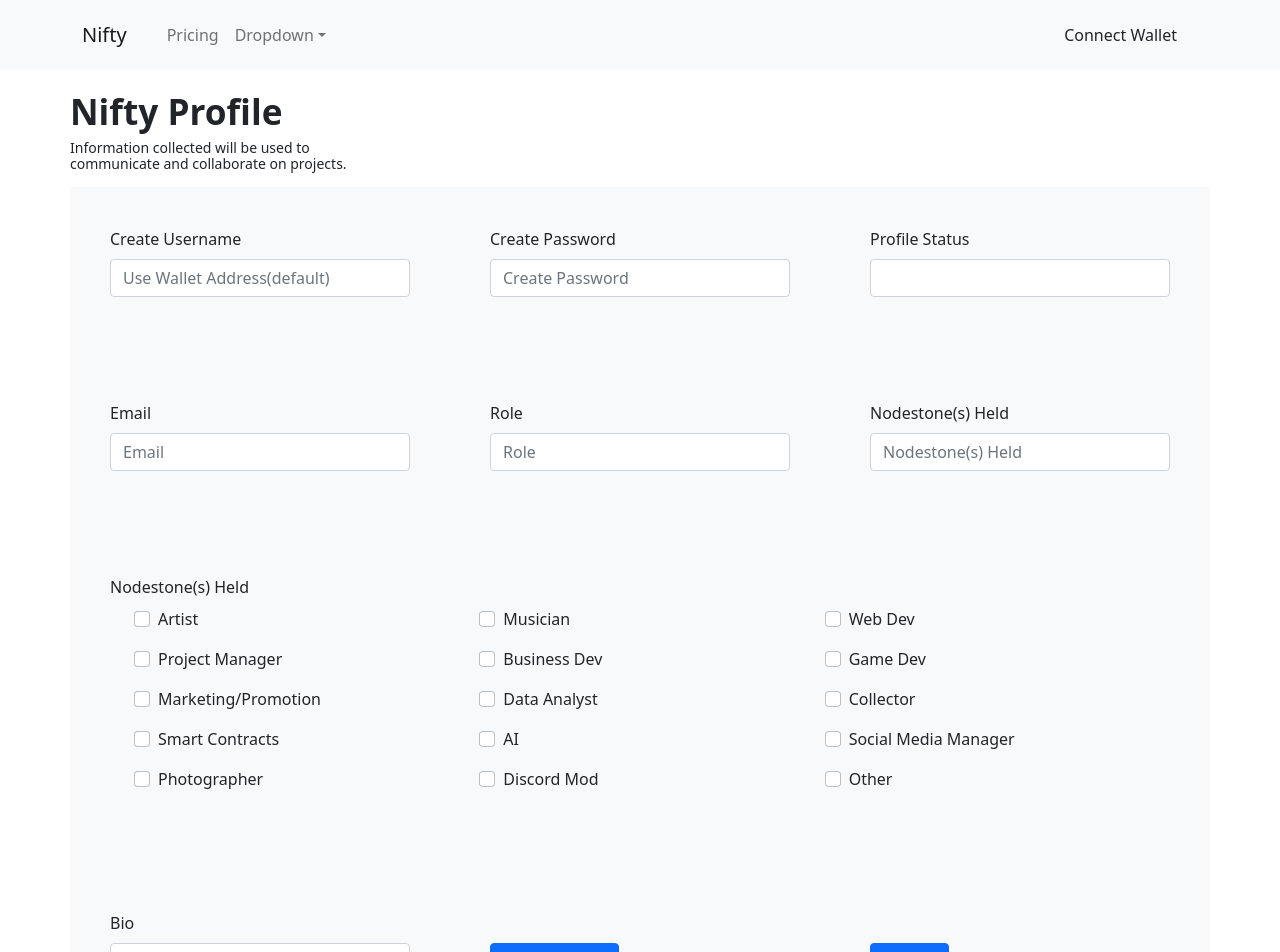
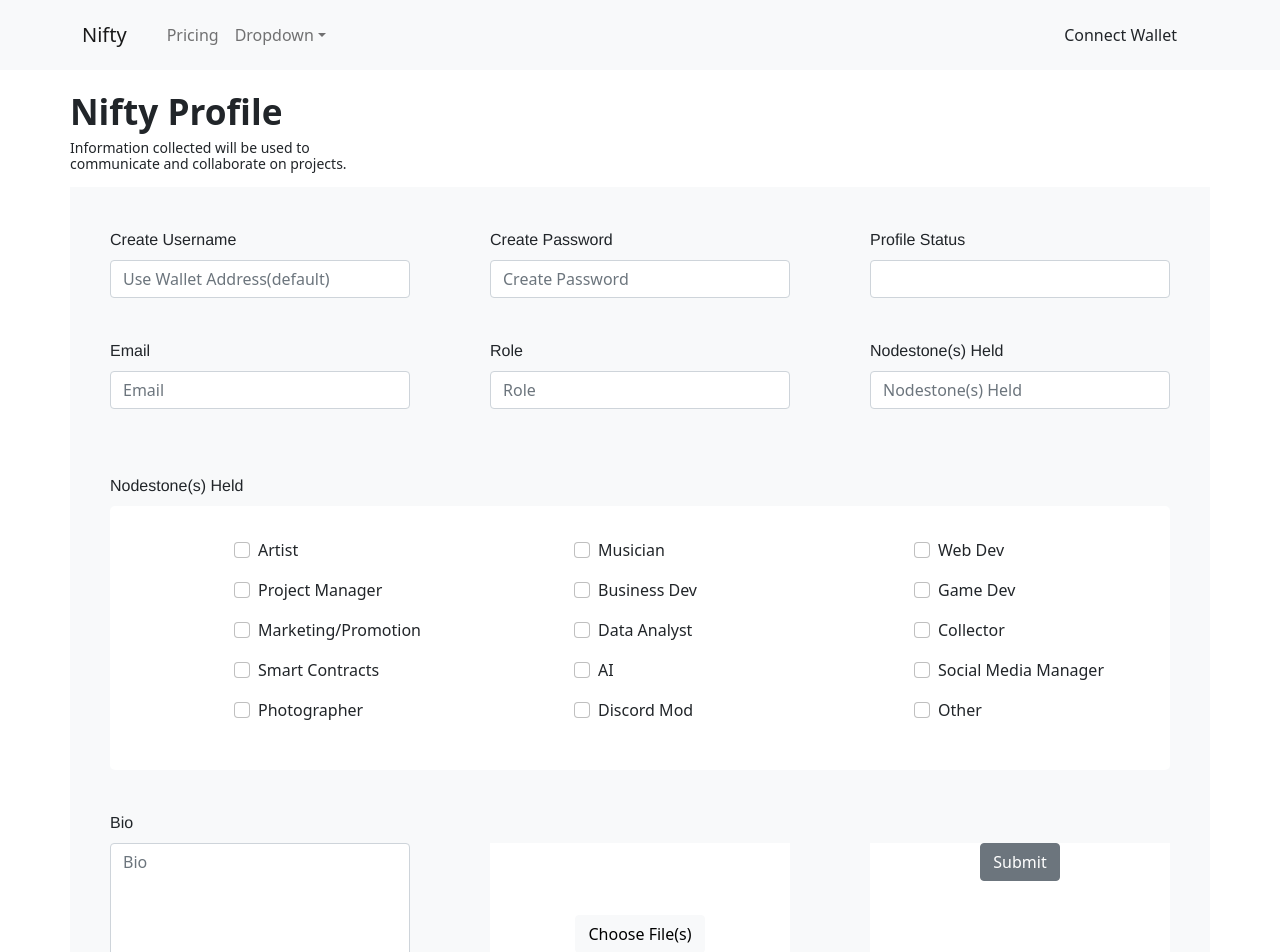
Before and after one commit to solution-pool/BHG-Nifty-Member, a React (Create React App) app: page / in a window 1280 px wide. Shown: the top 952 px of the page. Built offline with nearby package versions, Linux system fonts and the light colour scheme.

Commit message:
style fix on the footer bar

```diff
--- a/src/App.css
+++ b/src/App.css
@@ -51,5 +51,47 @@
 }
 
 .content .main-col {
-  padding : 2.5rem 2.5rem;
+  padding : 2.5rem 2.5rem 0 2.5rem;
 }
+
+.content .checkbox-panel {
+  padding: 2rem;
+  background-color: #FFFFFF;
+  border-radius: 5px;
+}
+
+.content .checkbox-panel .checkbox-col {
+  padding-left: 6.5rem;
+}
+
+.content .footer-element {
+  height: 10rem;
+  background-color: white;
+}
+
+.content .file-panel {
+  text-align: center;
+  margin : auto;
+}
+
+.content .file-panel button {
+  top : 45%;
+  position: relative;
+}
+
+.content .submit-panel {
+  text-align: center;
+  margin: auto;
+}
+
+.content .submit-panel button {
+  bottom : 0;
+  position: relative;
+  right: 0;
+}
+
+.form-label {
+  font-weight: 500;
+  font-size: 1rem;
+  font-family: 'Franklin Gothic Medium', 'Arial Narrow', Arial, sans-serif;
+}
--- a/src/components/Profile.js
+++ b/src/components/Profile.js
@@ -16,19 +16,19 @@ const Profile = () => {
                 <Form>
                     <Row>
                         <Col lg="4" md="6" sm="12" className="main-col">
-                            <Form.Group className="mb-4" controlId="formUsername">
+                            <Form.Group controlId="formUsername">
                                 <Form.Label>Create Username</Form.Label>
                                 <Form.Control type="text" placeholder="Use Wallet Address(default)" />
                             </Form.Group>
                         </Col>
                         <Col lg="4" md="6" sm="12" className="main-col">
-                            <Form.Group className="mb-4" controlId="formPassword">
+                            <Form.Group controlId="formPassword">
                                 <Form.Label>Create Password</Form.Label>
                                 <Form.Control type="text" placeholder="Create Password" />
                             </Form.Group>
                         </Col>
                         <Col lg="4" md="6" sm="12" className="main-col">
-                            <Form.Group className="mb-4" controlId="formStatus">
+                            <Form.Group controlId="formStatus">
                                 <Form.Label>Profile Status</Form.Label>
                                 <Form.Control type="text" placeholder="" />
                             </Form.Group>
@@ -40,93 +40,93 @@ const Profile = () => {
                             </Form.Group>
                         </Col>
                         <Col lg="4" md="6" sm="12" className="main-col">
-                            <Form.Group className="mb-4" controlId="formRole">
+                            <Form.Group controlId="formRole">
                                 <Form.Label>Role</Form.Label>
                                 <Form.Control type="text" placeholder="Role" />
                             </Form.Group>
                         </Col>
                         <Col lg="4" md="6" sm="12" className="main-col">
-                            <Form.Group className="mb-4" controlId="formHeld">
+                            <Form.Group controlId="formHeld">
                                 <Form.Label>Nodestone(s) Held</Form.Label>
                                 <Form.Control type="text" placeholder="Nodestone(s) Held" />
                             </Form.Group>
                         </Col>
                         <Col lg="12" md="12" className="main-col">
-                            <Form.Group className="mb-4" controlId="formHeld">
+                            <Form.Group controlId="formHeld">
                                 <Form.Label>Nodestone(s) Held</Form.Label>
-                                <Container>
+                                <Container className="checkbox-panel">
                                     <Row>
-                                        <Col lg="4" md="6" sm="12">
+                                        <Col lg="4" md="6" sm="12" className="checkbox-col">
                                             <Form.Group className="mb-3">
                                                 <Form.Check type="checkbox" label="Artist" />
                                             </Form.Group>
                                         </Col>
-                                        <Col lg="4" md="6" sm="12">
+                                        <Col lg="4" md="6" sm="12" className="checkbox-col">
                                             <Form.Group className="mb-3">
                                                 <Form.Check type="checkbox" label="Musician" />
                                             </Form.Group>
                                         </Col>
-                                        <Col lg="4" md="6" sm="12">
+                                        <Col lg="4" md="6" sm="12" className="checkbox-col">
                                             <Form.Group className="mb-3">
                                                 <Form.Check type="checkbox" label="Web Dev" />
                                             </Form.Group>
                                         </Col>
-                                        <Col lg="4" md="6" sm="12">
+                                        <Col lg="4" md="6" sm="12" className="checkbox-col">
                                             <Form.Group className="mb-3">
                                                 <Form.Check type="checkbox" label="Project Manager" />
                                             </Form.Group>
                                         </Col>
-                                        <Col lg="4" md="6" sm="12">
+                                        <Col lg="4" md="6" sm="12" className="checkbox-col">
                                             <Form.Group className="mb-3">
                                                 <Form.Check type="checkbox" label="Business Dev" />
                                             </Form.Group>
                                         </Col>
-                                        <Col lg="4" md="6" sm="12">
+                                        <Col lg="4" md="6" sm="12" className="checkbox-col">
                                             <Form.Group className="mb-3">
                                                 <Form.Check type="checkbox" label="Game Dev" />
                                             </Form.Group>
                                         </Col>
-                                        <Col lg="4" md="6" sm="12">
+                                        <Col lg="4" md="6" sm="12" className="checkbox-col">
                                             <Form.Group className="mb-3">
                                                 <Form.Check type="checkbox" label="Marketing/Promotion" />
                                             </Form.Group>
                                         </Col>
-                                        <Col lg="4" md="6" sm="12">
+                                        <Col lg="4" md="6" sm="12" className="checkbox-col">
                                             <Form.Group className="mb-3">
                                                 <Form.Check type="checkbox" label="Data Analyst" />
                                             </Form.Group>
                                         </Col>
-                                        <Col lg="4" md="6" sm="12">
+                                        <Col lg="4" md="6" sm="12" className="checkbox-col">
                                             <Form.Group className="mb-3">
                                                 <Form.Check type="checkbox" label="Collector" />
                                             </Form.Group>
                                         </Col>
-                                        <Col lg="4" md="6" sm="12">
+                                        <Col lg="4" md="6" sm="12" className="checkbox-col">
                                             <Form.Group className="mb-3">
                                                 <Form.Check type="checkbox" label="Smart Contracts" />
                                             </Form.Group>
                                         </Col>
-                                        <Col lg="4" md="6" sm="12">
+                                        <Col lg="4" md="6" sm="12" className="checkbox-col">
                                             <Form.Group className="mb-3">
                                                 <Form.Check type="checkbox" label="AI" />
                                             </Form.Group>
                                         </Col>
-                                        <Col lg="4" md="6" sm="12">
+                                        <Col lg="4" md="6" sm="12" className="checkbox-col">
                                             <Form.Group className="mb-3">
                                                 <Form.Check type="checkbox" label="Social Media Manager" />
                                             </Form.Group>
                                         </Col>
-                                        <Col lg="4" md="6" sm="12">
+                                        <Col lg="4" md="6" sm="12" className="checkbox-col">
                                             <Form.Group className="mb-3">
                                                 <Form.Check type="checkbox" label="Photographer" />
                                             </Form.Group>
                                         </Col>
-                                        <Col lg="4" md="6" sm="12">
+                                        <Col lg="4" md="6" sm="12" className="checkbox-col">
                                             <Form.Group className="mb-3">
                                                 <Form.Check type="checkbox" label="Discord Mod" />
                                             </Form.Group>
                                         </Col>
-                                        <Col lg="4" md="6" sm="12">
+                                        <Col lg="4" md="6" sm="12" className="checkbox-col">
                                             <Form.Group className="mb-3">
                                                 <Form.Check type="checkbox" label="Other" />
                                             </Form.Group>
@@ -138,22 +138,22 @@ const Profile = () => {
                         <Col lg="4" className="main-col">
                             <Form.Group className="mb-4">
                                 <Form.Label>Bio</Form.Label>
-                                <Form.Control as="textarea" rows={3} placeholder="Bio" />
+                                <Form.Control className="footer-element" as="textarea" rows={3} placeholder="Bio" />
                             </Form.Group>
                         </Col>
                         <Col lg="4" className="main-col">
                             <Form.Group className="mb-4">
                                 <Form.Label style={{visibility:'hidden'}}>Bio</Form.Label>
-                                <div>
-                                    <Button className="light">Choose File(s)</Button>
+                                <div className="footer-element file-panel">
+                                    <Button variant="light">Choose File(s)</Button>
                                 </div>
                             </Form.Group>
                         </Col>
                         <Col lg="4" className="main-col">
                             <Form.Group className="mb-4">
                                 <Form.Label style={{visibility:'hidden'}}>Bio</Form.Label>
-                                <div>
-                                    <Button className="light">Submit</Button>
+                                <div className="footer-element submit-panel">
+                                    <Button variant="secondary">Submit</Button>
                                 </div>
                             </Form.Group>
                         </Col>
```
